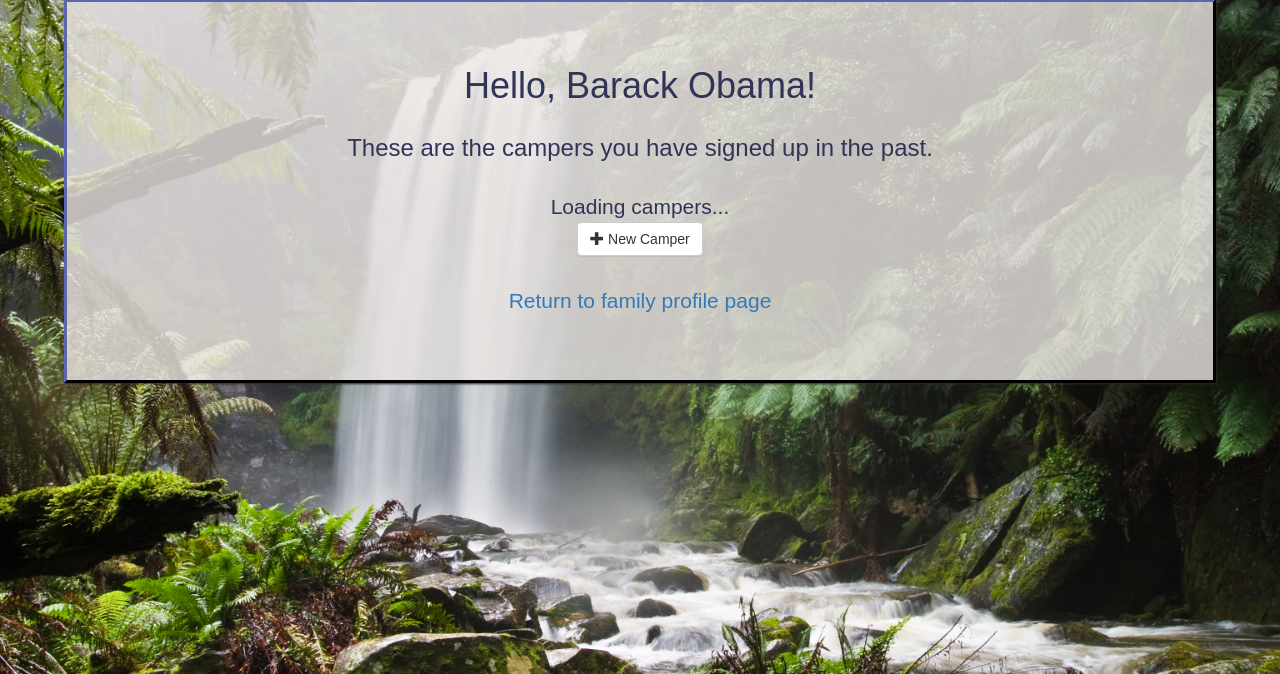
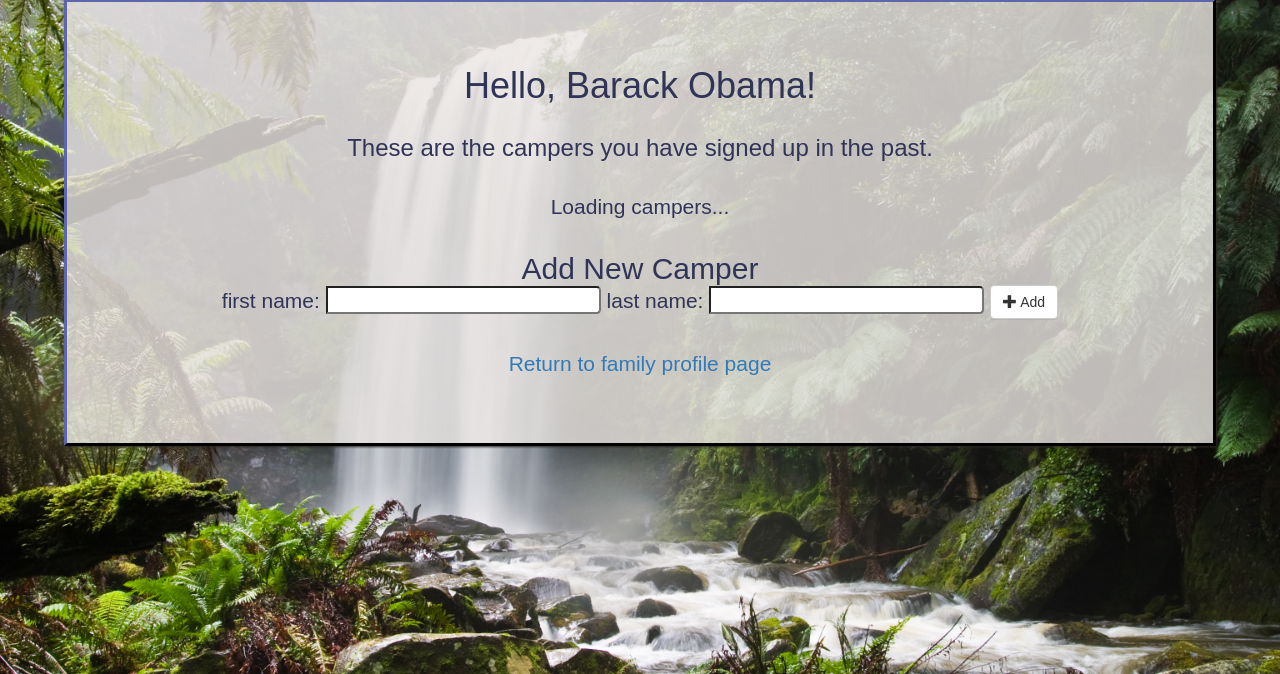
Before and after one commit to EMCain/camp-signup, a Django app: template seabeck_draft/my_app/templates/seabeck_draft/detail.html in a window 1280 px wide. Shown: the part 126-800 px from the top of the page. Run offline with Django 3.2, Linux system fonts and the light colour scheme; the template is opened without the code that fills it: values that come from a table or form of the project are taken from there, others are empty; data comes from the database, SQL or seed files in the repository; both versions use the stored data as it was after the commit; some libraries are stand-ins or nearby versions.

Commit message:
adding delete button for campers, have not tested

```diff
--- a/seabeck_draft/my_app/models.py
+++ b/seabeck_draft/my_app/models.py
@@ -52,7 +52,7 @@ class Camper(models.Model):
     family = models.ForeignKey(Family)
     first_name = models.CharField(max_length=50)
     last_name = models.CharField(max_length=50)
-    under_18 = models.BooleanField()
+    under_18 = models.BooleanField(default=False)
     dob = models.DateField(null=True, blank=True)
 
     is_vegetarian = models.BooleanField(default=False)
--- a/seabeck_draft/my_app/static/my_app/js/draw_detail.js
+++ b/seabeck_draft/my_app/static/my_app/js/draw_detail.js
@@ -11,12 +11,33 @@ function getCamperById(id) {
 }
 
 function changeAttendanceStatus(e) {
+    console.log("changeAttendanceStatus");
+    console.log(this);
+    console.log(e);
+    console.log(e.target);
     var id = this.getAttribute("data-id");
     var camper = getCamperById(id);
     saveCamper(camper, "changeAtnd");
 }
 
-function newCamper(){}
+function newCamper(firstname, lastname) {
+    var new_camper = {"id": 0, "first_name": firstname, "last_name": lastname};
+    saveCamper(new_camper, "update");
+
+}
+
+function addNewCamper() {
+    var first_name_field = document.getElementById("new_first_name");
+    var last_name_field = document.getElementById("new_last_name");
+    var first_name = first_name_field.value;
+    var last_name = last_name_field.value;
+    newCamper(first_name, last_name);
+}
+
+function newCamperListener(el) {
+    el.addEventListener("click", addNewCamper);
+}
+
 
 function saveCamper(camper, action) {
 
@@ -48,13 +69,19 @@ function saveCamper(camper, action) {
         }
     }
 
+    if (action == "delete") {
+        fd.append("id", camper["id"]);
+        fd.append("action", "delete");
+
+    }
+
     var saveRequest = new XMLHttpRequest();
     saveRequest.open("POST", url, true);
 
-
-    if (action == "changeAtnd") {
+    if(action == "changeAtnd" || camper["id"] ==0){
         saveRequest.onload = fetchCampers
     }
+
 
     saveRequest.send(fd);
 
@@ -160,6 +187,20 @@ function addCheckboxListener(camper, el) {
 }
 
 
+function addDeleteListener(e){
+    var id = e.getAttribute("data-id");
+    var camper = getCamperById(id);
+    e.addEventListener("click", function(){
+        if(document.confirm("Are you sure you want to delete the camper record for " + camper.first_name + " " + camper.last_name + "?")){
+            saveCamper(camper, "delete");
+            drawCampers();
+        }
+
+
+    })
+
+}
+
 function onRequestChange() { //more descriptive name
     console.log(request.readyState, request.status);
     if ((request.readyState == 4) && (request.status == 200)) {
@@ -168,7 +209,8 @@ function onRequestChange() { //more descriptive name
         // todo change var campers_data to window.campers
         console.log(window.campers_data);
         drawCampers();
-        fetchGrades("/api_grades/");
+        //fetchGrades("/api_grades/");
+        newCamperListener(document.getElementById("new-camper-button"));
     }
 }
 
@@ -224,18 +266,18 @@ function drawCampers() { //separate out the drawing of a given camper as a separ
 
         console.log("creating large column")
         var static_name_column = document.createElement("div");
-        static_name_column.setAttribute("class", "col-md-5");
+        static_name_column.setAttribute("class", "col-md-6");
         static_name_row.appendChild(static_name_column);
 
         //declaring string static_name_string here for the static row
-        var static_name_string = window.campers_data[i].name;
+        //var static_name_string = window.campers_data[i].name;
 
-        static_name_string += " - ";
+        var static_name_string = camper.first_name + " " + camper.last_name + " - ";
 
         //depending on whether the person is attending, makes it say "attending" or "not attending"
 
         if (!window.campers_data[i].in_current_year) {
-            static_name_string += " not";
+            static_name_string += "not";
         }
 
         static_name_string += " attending this year ";
@@ -245,12 +287,13 @@ function drawCampers() { //separate out the drawing of a given camper as a separ
 
         //assigns button text depending on what it will do
 
-        var buttons_column = document.createElement("div");
-        buttons_column.setAttribute("class", "col-md-5");
-        static_name_row.appendChild(buttons_column);
+        var button_col_1 = document.createElement("div");
+        button_col_1.setAttribute("class", "col-md-3");
+        static_name_row.appendChild(button_col_1);
 
         console.log("creating button");
         var attend_status_button = document.createElement("button");
+        attend_status_button.setAttribute("id", "attend_button_"+id);
         attend_status_button.setAttribute("data-id", id);
 
 
@@ -263,7 +306,22 @@ function drawCampers() { //separate out the drawing of a given camper as a separ
 
         attend_status_button.addEventListener("click", changeAttendanceStatus);
 
-        buttons_column.appendChild(attend_status_button);
+        button_col_1.appendChild(attend_status_button);
+
+
+        var button_col_2 = document.createElement("div");
+        button_col_2.setAttribute("class", "col-md-3");
+        static_name_row.appendChild(button_col_2);
+
+        var delete_camper_button = document.createElement("button");
+        delete_camper_button.setAttribute("id", "delete_button"+id);
+        delete_camper_button.setAttribute("data-id", id);
+        delete_camper_button.innerHTML = "delete";
+
+        addDeleteListener(delete_camper_button);
+
+        //create listener with confirm, delete if true
+
 
 
         //creates the food form section. Will eventually create a name change section above that
@@ -272,7 +330,7 @@ function drawCampers() { //separate out the drawing of a given camper as a separ
         var food_row = document.createElement("div");
         food_row.setAttribute("class", "row food-row");
         food_row.setAttribute("id", "food_row_" + id);
-        camper_info.appendChild(food_row)
+        camper_info.appendChild(food_row);
 
 
         var food_needs = ["vegetarian", "vegan", "gf", "df"];
@@ -386,6 +444,7 @@ function drawCampers() { //separate out the drawing of a given camper as a separ
         //var current_element = document.getElementById("dob_field_1");
         //
         //current_element.value = window.campers_data[item]["dob"];
+        fetchGrades("/api_grades/");
 
 
     }
--- a/seabeck_draft/my_app/templates/seabeck_draft/detail.html
+++ b/seabeck_draft/my_app/templates/seabeck_draft/detail.html
@@ -14,8 +14,12 @@
     <div id="campers-list">
         Loading campers...
     </div>
+    <br>
+    <h2>Add New Camper</h2>
+    first name: <input id="new_first_name" type="text">
+    last name: <input id="new_last_name" type="text">
     <button id="new-camper-button" type="button" class="btn btn-default btn-md">
-  <span class="glyphicon glyphicon-plus" aria-hidden="true"></span> New Camper
+  <span class="glyphicon glyphicon-plus" aria-hidden="true"></span> Add
 </button>
 
     <br><br>
--- a/seabeck_draft/my_app/views.py
+++ b/seabeck_draft/my_app/views.py
@@ -142,7 +142,8 @@ def api_campers(request):
 
         camper = {
             "id": camper.id,
-            "name": camper.first_name + " " + camper.last_name,
+            "first_name": camper.first_name,
+            "last_name": camper.last_name,
             "in_current_year": in_current_year,
             "under_18": camper.under_18,
             "is_vegetarian": camper.is_vegetarian,
@@ -186,20 +187,31 @@ def update_camper(request):
         print(request.POST)
 
         id = int(request.POST.get("id"))
+        years = EventYear.objects.all()
+        current_year = list(reversed(years))[0]
 
         if id == 0:
             camper = Camper()
+            camper.family = get_object_or_404(Family, user=request.user)
+            camper.save()
+            atnd = Attendance()
+            atnd.camper = camper
+            atnd.event_year = current_year
+
 
         else:
             camper = get_object_or_404(Camper, id=id)
+            atnd = Attendance.objects.filter(camper=camper, event_year=current_year)[0]
 
-        years = EventYear.objects.all()
-        current_year = list(reversed(years))[0]
-        atnd = Attendance.objects.filter(camper=camper, event_year=current_year)[0]
+
 
         grades = Grade.objects.all()
 
         print "attn is", atnd
+
+        if "action" in request.POST:
+            if request.POST.get("action") == "delete":
+                camper.delete()
 
         if "dob" in request.POST:
             camper.dob = datetime.datetime.strptime(request.POST.get("dob"), "%Y-%m-%d")
@@ -207,6 +219,12 @@ def update_camper(request):
         #     user.last_name = request.POST.get("last_name")
         # if "bio" in request.POST:
         #     dancer.bio = request.POST.get("bio")
+
+        if "first_name" in request.POST:
+            camper.first_name = request.POST.get("first_name");
+
+        if "last_name" in request.POST:
+            camper.last_name = request.POST.get("last_name");
 
         if "is_vegetarian" in request.POST:
             print "is_vegetarian is in request.post!!!"
```
Also changed, not shown: seabeck_draft/db.sqlite3, 2 other files.
